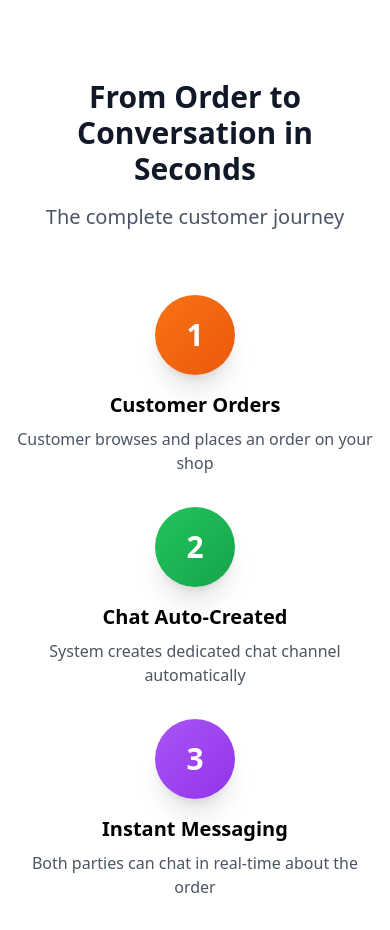
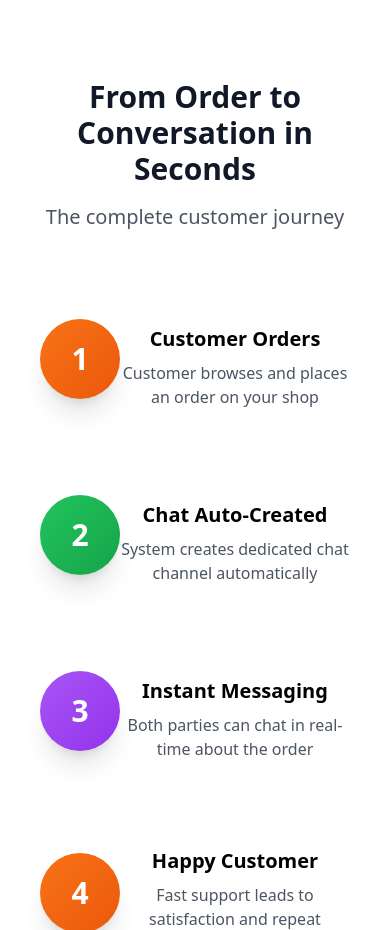
Before and after one commit to anmamuncoder/multi-shop-management-backend, a Django app: page / in a window 390 px wide; the page is wider, and only the part inside the window is pictured. Shown: the part 5570-6500 px from the top of that part. Run offline with Django 5.2, Linux system fonts and the light colour scheme; parts of the project's set-up code (start-up, migrations or seed data) failed here and were passed over; some libraries are stand-ins or nearby versions.

Commit message:
refactor(wireframe): update 'From Order to Conversation in Seconds' and 'Complete Shop Management Platform'.
Improved Design in responsive for mobile view

```diff
--- a/templates/home.html
+++ b/templates/home.html
@@ -535,40 +535,47 @@
                 </div>
 
                 <div class="grid md:grid-cols-4 gap-8 relative">
-                    <div class="text-center">
-                        <div
-                            class="w-20 h-20 bg-gradient-to-br from-orange-500 to-orange-600 rounded-full flex items-center justify-center text-white text-3xl font-bold mx-auto mb-4 shadow-xl relative z-10">
+                    <div class="flex items-center text-center md:flex-col md:items-center md:text-center sm:flex-row sm:items-start sm:text-left p-6">
+                        <div  class="flex-shrink-0 w-20 h-20 bg-gradient-to-br from-orange-500 to-orange-600 rounded-full flex items-center justify-center text-white text-3xl font-bold mx-auto mb-4 shadow-xl relative z-10">
                             1
                         </div>
+                        <div>
                             <h3 class="text-xl font-bold mb-2">Customer Orders</h3>
                             <p class="text-gray-600">Customer browses and places an order on your shop</p>
                         </div>
+                    </div>
 
-                    <div class="text-center">
+                    <div class="flex items-center text-center md:flex-col md:items-center md:text-center sm:flex-row sm:items-start sm:text-left p-6">
                         <div
-                            class="w-20 h-20 bg-gradient-to-br from-green-500 to-green-600 rounded-full flex items-center justify-center text-white text-3xl font-bold mx-auto mb-4 shadow-xl relative z-10">
+                            class="flex-shrink-0 w-20 h-20 bg-gradient-to-br from-green-500 to-green-600 rounded-full flex items-center justify-center text-white text-3xl font-bold mx-auto mb-4 shadow-xl relative z-10">
                             2
                         </div>
+                        <div>
                             <h3 class="text-xl font-bold mb-2">Chat Auto-Created</h3>
                             <p class="text-gray-600">System creates dedicated chat channel automatically</p>
                         </div>
+                    </div>
 
-                    <div class="text-center">
+                    <div class="flex items-center text-center md:flex-col md:items-center md:text-center sm:flex-row sm:items-start sm:text-left p-6">
                         <div
-                            class="w-20 h-20 bg-gradient-to-br from-purple-500 to-purple-600 rounded-full flex items-center justify-center text-white text-3xl font-bold mx-auto mb-4 shadow-xl relative z-10">
+                            class="flex-shrink-0 w-20 h-20 bg-gradient-to-br from-purple-500 to-purple-600 rounded-full flex items-center justify-center text-white text-3xl font-bold mx-auto mb-4 shadow-xl relative z-10">
                             3
                         </div>
+                        <div>
                             <h3 class="text-xl font-bold mb-2">Instant Messaging</h3>
                             <p class="text-gray-600">Both parties can chat in real-time about the order</p>
                         </div>
+                    </div>
 
-                    <div class="text-center">
+                    <div class="flex items-center text-center md:flex-col md:items-center md:text-center sm:flex-row sm:items-start sm:text-left p-6">
                         <div
-                            class="w-20 h-20 bg-gradient-to-br from-orange-500 to-orange-600 rounded-full flex items-center justify-center text-white text-3xl font-bold mx-auto mb-4 shadow-xl relative z-10">
+                            class="flex-shrink-0 w-20 h-20 bg-gradient-to-br from-orange-500 to-orange-600 rounded-full flex items-center justify-center text-white text-3xl font-bold mx-auto mb-4 shadow-xl relative z-10">
                             4
                         </div>
+                        <div>
                             <h3 class="text-xl font-bold mb-2">Happy Customer</h3>
                             <p class="text-gray-600">Fast support leads to satisfaction and repeat purchases</p>
+                        </div>
                     </div>
                 </div>
             </div>
@@ -592,7 +599,7 @@
 
                 <!-- Inventory -->
                 <div
-                    class="bg-white p-8 rounded-2xl shadow-lg hover:shadow-xl transition transform hover:-translate-y-2">
+                    class="bg-white p-8 rounded-2xl text-center flex flex-col items-center justify-center md:items-start md:text-left shadow-lg hover:shadow-xl transition transform hover:-translate-y-2">
                     <div
                         class="w-16 h-16 bg-gradient-to-br from-orange-500 to-orange-600 rounded-xl flex items-center justify-center mb-6">
                         <i class="fa-solid fa-boxes-stacked text-3xl text-white"></i>
@@ -605,7 +612,7 @@
 
                 <!-- Orders -->
                 <div
-                    class="bg-white p-8 rounded-2xl shadow-lg hover:shadow-xl transition transform hover:-translate-y-2">
+                    class="bg-white p-8 rounded-2xl  text-center flex flex-col items-center justify-center md:items-start md:text-left shadow-lg hover:shadow-xl transition transform hover:-translate-y-2">
                     <div
                         class="w-16 h-16 bg-gradient-to-br from-green-500 to-green-600 rounded-xl flex items-center justify-center mb-6">
                         <i class="fa-solid fa-cart-shopping text-3xl text-white"></i>
@@ -618,7 +625,7 @@
 
                 <!-- Customers -->
                 <div
-                    class="bg-white p-8 rounded-2xl shadow-lg hover:shadow-xl transition transform hover:-translate-y-2">
+                    class="bg-white p-8 rounded-2xl  text-center flex flex-col items-center justify-center md:items-start md:text-left shadow-lg hover:shadow-xl transition transform hover:-translate-y-2">
                     <div
                         class="w-16 h-16 bg-gradient-to-br from-purple-500 to-purple-600 rounded-xl flex items-center justify-center mb-6">
                         <i class="fa-solid fa-users text-3xl text-white"></i>
@@ -631,7 +638,7 @@
 
                 <!-- Analytics -->
                 <div
-                    class="bg-white p-8 rounded-2xl shadow-lg hover:shadow-xl transition transform hover:-translate-y-2">
+                    class="bg-white p-8 rounded-2xl  text-center flex flex-col items-center justify-center md:items-start md:text-left shadow-lg hover:shadow-xl transition transform hover:-translate-y-2">
                     <div
                         class="w-16 h-16 bg-gradient-to-br from-yellow-500 to-yellow-600 rounded-xl flex items-center justify-center mb-6">
                         <i class="fa-solid fa-chart-line text-3xl text-white"></i>
@@ -644,7 +651,7 @@
 
                 <!-- Notifications -->
                 <div
-                    class="bg-white p-8 rounded-2xl shadow-lg hover:shadow-xl transition transform hover:-translate-y-2">
+                    class="bg-white p-8 rounded-2xl  text-center flex flex-col items-center justify-center md:items-start md:text-left shadow-lg hover:shadow-xl transition transform hover:-translate-y-2">
                     <div
                         class="w-16 h-16 bg-gradient-to-br from-red-500 to-red-600 rounded-xl flex items-center justify-center mb-6">
                         <i class="fa-solid fa-bell text-3xl text-white"></i>
@@ -657,7 +664,7 @@
 
                 <!-- Mobile -->
                 <div
-                    class="bg-white p-8 rounded-2xl shadow-lg hover:shadow-xl transition transform hover:-translate-y-2">
+                    class="bg-white p-8 rounded-2xl  text-center flex flex-col items-center justify-center md:items-start md:text-left shadow-lg hover:shadow-xl transition transform hover:-translate-y-2">
                     <div
                         class="w-16 h-16 bg-gradient-to-br from-cyan-500 to-cyan-600 rounded-xl flex items-center justify-center mb-6">
                         <i class="fa-solid fa-mobile-screen-button text-3xl text-white"></i>
```
Lines whose indentation alone changed are shown as unchanged.
